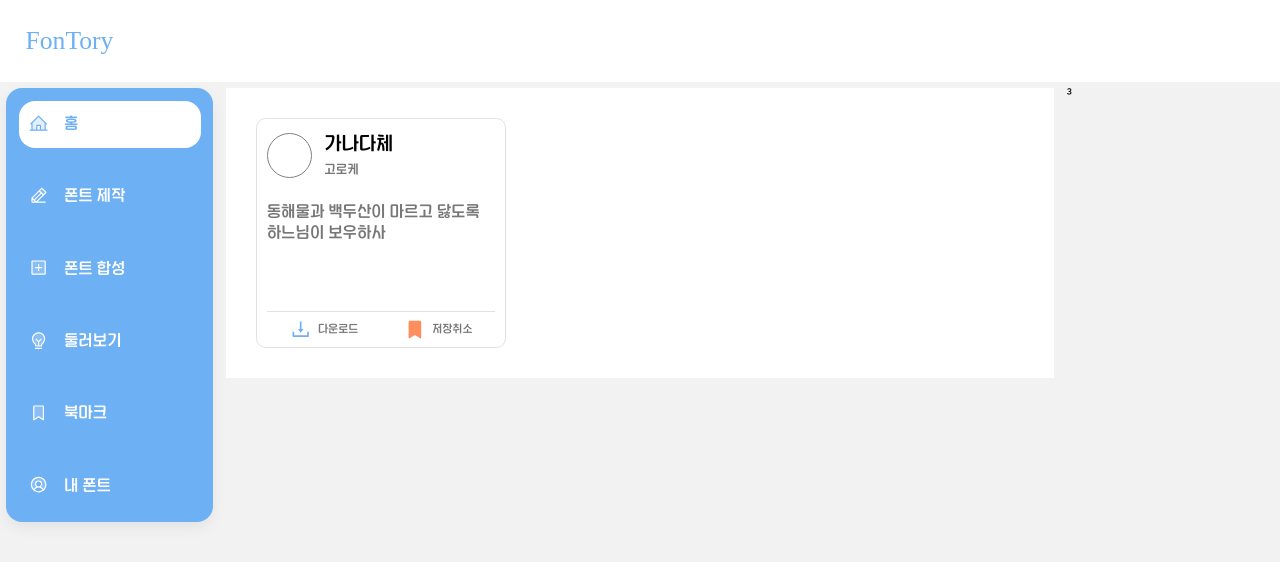
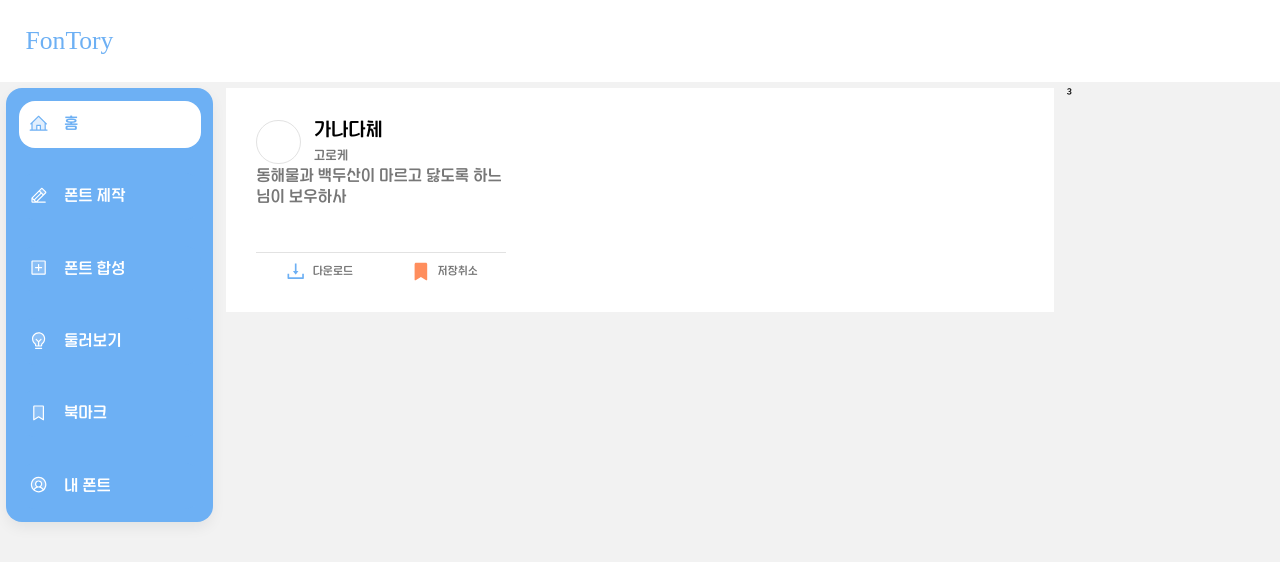
Before and after one commit to font-king/FONTory_FE, a React (Vite) app: page / in a window 1280 px wide. Shown: the top 562 px of the page. Built offline with nearby package versions, Linux system fonts and the light colour scheme; a web font is replaced by a local one.

Commit message:
style: border 스타일 시스템 적용 (#19)

```diff
--- a/src/components/domains/fontCard/FontCardWithActions.jsx
+++ b/src/components/domains/fontCard/FontCardWithActions.jsx
@@ -2,7 +2,6 @@ import styled from 'styled-components'
 
 import { ActionGroup } from '@/components/views/actionGroup'
 import { useToggle } from '@/hooks/useToggle'
-import { colors } from '@/styles/palette'
 
 export const FontCardWithActions = ({ font, onDownload, onSave }) => {
   console.log(font)
@@ -38,14 +37,14 @@ const FontCardContainer = styled.div`
   ${({ theme }) => theme.flexBox('column', undefined, undefined, 'xxl')};
   ${({ theme }) => theme.borderRadius('md')};
   ${({ theme }) => theme.padding('lg', 'md', 'sm')};
-  border: 1px solid ${colors.grey[300]};
+  ${({ theme }) => theme.border('divider')};
   background: white;
 
   .profile {
     ${({ theme }) => theme.borderRadius('full')};
+    ${({ theme }) => theme.border('divider')};
     width: 5.6rem;
     height: 5.6rem;
-    border: 1px solid grey;
   }
 `
 
--- a/src/components/views/actionGroup/index.jsx
+++ b/src/components/views/actionGroup/index.jsx
@@ -1,7 +1,6 @@
 import styled from 'styled-components'
 
 import { ActionGroupContext } from '@/hooks/useActionGroupContext'
-import { colors } from '@/styles/palette'
 
 import { Cancel, Complete, Delete, Download, Edit, Save } from './ActionButton'
 
@@ -24,6 +23,6 @@ export const ActionGroup = Object.assign(ActionGroupProvider, {
 
 const GroupContainer = styled.div`
   ${({ theme }) => theme.flexBox('row', undefined, 'space-around')};
+  ${({ theme }) => theme.border('divider', 'top')};
   background: white;
-  border-top: 0.1rem solid ${colors.grey[300]};
 `
--- a/src/components/views/inputGroup/Input.jsx
+++ b/src/components/views/inputGroup/Input.jsx
@@ -23,15 +23,15 @@ const InputContainer = styled.input`
   ${({ theme }) => theme.font(500, colors.grey[700])};
   ${({ theme }) => theme.borderRadius('md')};
   ${({ theme }) => theme.padding('xl', '2xl')};
+  ${({ theme }) => theme.border('input')};
   width: 100%;
-  border: 0.1rem solid ${colors.grey[300]};
 `
 
 const TextAreaContainer = styled.textarea`
   ${({ theme }) => theme.font(500, colors.grey[700])};
   ${({ theme }) => theme.borderRadius('md')};
   ${({ theme }) => theme.padding('xl', 'xxl')};
+  ${({ theme }) => theme.border('input')};
   width: 100%;
   min-height: 18rem;
-  border: 0.1rem solid ${colors.grey[300]};
 `
--- a/src/styles/box.js
+++ b/src/styles/box.js
@@ -1,3 +1,5 @@
+import { colors } from './palette'
+
 const borderRadiusSize = {
   0: '0',
   sm: '0.8rem',
@@ -17,6 +19,12 @@ const gapSize = {
   '2xl': '2.4rem',
   '3xl': '2.8rem',
   '4xl': '3.2rem',
+}
+
+const borderSize = {
+  0: 'none',
+  divider: `0.1rem solid ${colors.grey[300]}`,
+  input: `0.1rem solid ${colors.grey[300]}`,
 }
 
 export const borderRadius = (...args) => {
@@ -45,3 +53,8 @@ export const padding = (...args) => {
 
   return `padding: ${values.join(' ')};`
 }
+
+export const border = (size = 'none', direction) => {
+  if (!direction) return `border: ${borderSize[size]};`
+  return `border-${direction}: ${borderSize[size]}};`
+}
--- a/src/styles/theme.js
+++ b/src/styles/theme.js
@@ -1,4 +1,4 @@
-import { borderRadius, margin, padding } from './box'
+import { border, borderRadius, margin, padding } from './box'
 import { flexBox } from './flex'
 import { font } from './font'
 import { gridBox } from './grid'
@@ -12,6 +12,7 @@ const theme = {
   borderRadius,
   margin,
   padding,
+  border,
 }
 
 export default theme
```
